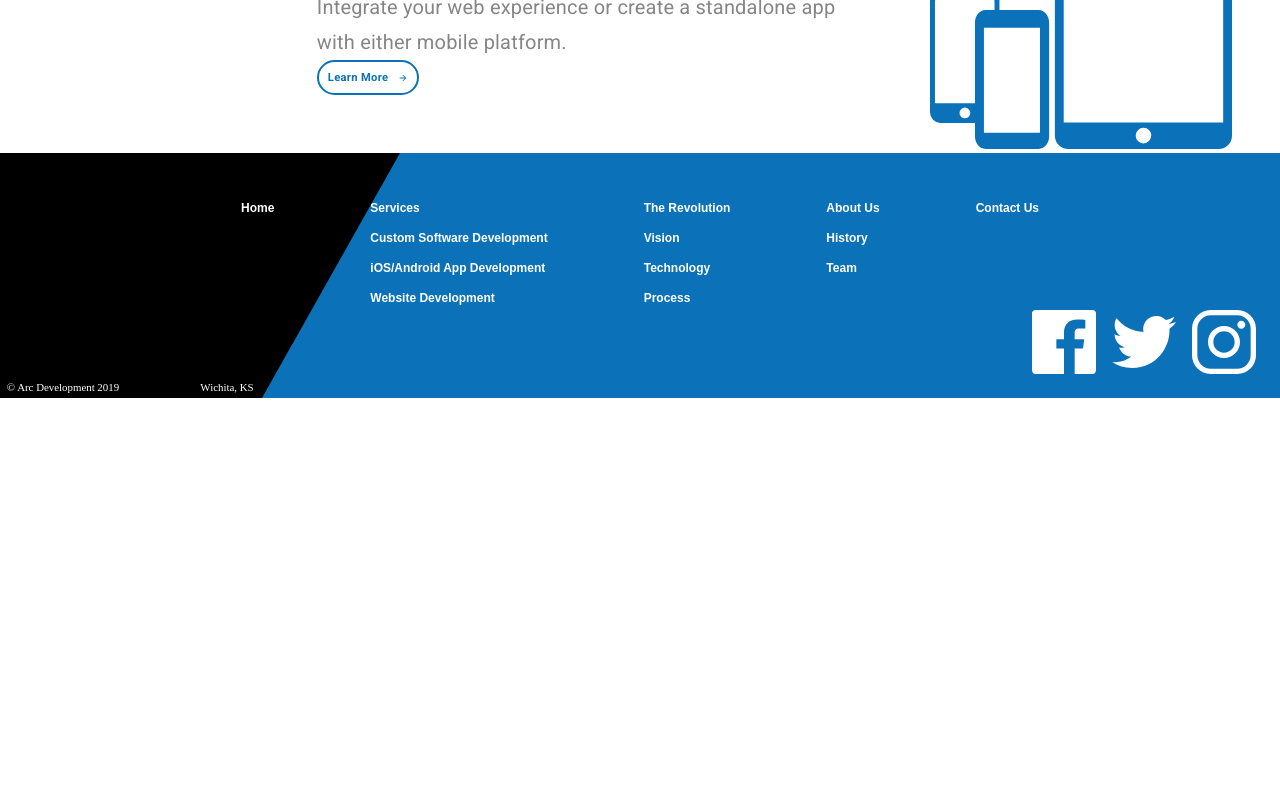
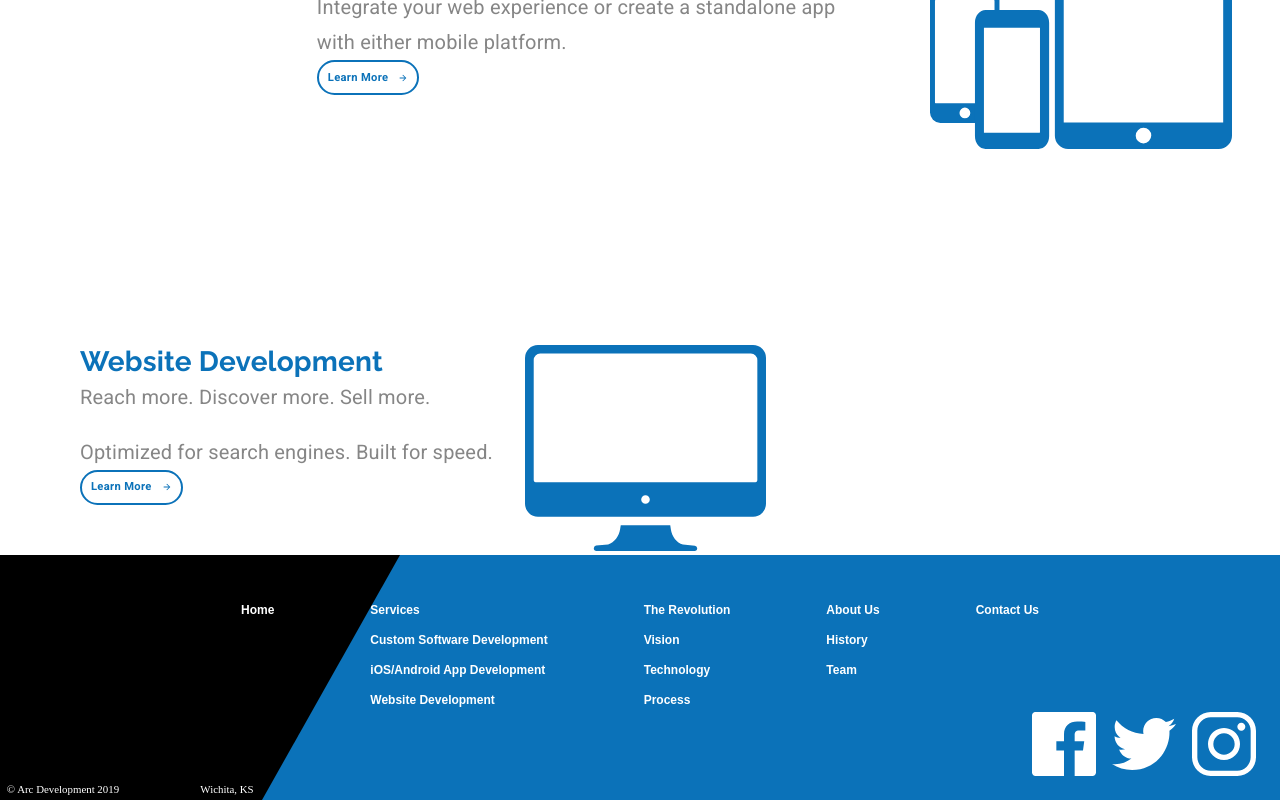
Before and after one commit to EmmieA/arcdevelopment, a React (Create React App) app: page / in a window 1280 px wide. Shown: the part 1297-2097 px from the top of the page. Before the commit the page ends 1695 px from the top, so only its background shows below. Built offline with nearby package versions, Linux system fonts and the light colour scheme.

Commit message:
Added the website dev block

```diff
--- a/src/components/LandingPage.js
+++ b/src/components/LandingPage.js
@@ -9,6 +9,7 @@ import useMediaQuery from '@material-ui/core/useMediaQuery';
 import animationData from '../animations/landinganimation/data';
 import customSoftwareIcon from '../assets/Custom Software Icon.svg';
 import mobileAppsIcon from '../assets/mobileIcon.svg';
+import websitesIcon from '../assets/websiteIcon.svg';
 
 import ButtonArrow from './ui/Resources/ButtonArrow';
 
@@ -32,7 +33,7 @@ const useStyles = makeStyles((theme) => ({
       marginLeft: 0,
     },
   },
-  customSoftwareContainer: {
+  servicesContainer: {
     marginTop: '12em',
     [theme.breakpoints.down('sm')]: {
       marginTop: '4em',
@@ -150,7 +151,7 @@ const LandingPage = () => {
           container
           direction="row"
           justify={viewportIsSmallOrBelow ? 'center' : undefined}
-          className={classes.customSoftwareContainer}
+          className={classes.servicesContainer}
         >
           <Grid
             item
@@ -184,7 +185,7 @@ const LandingPage = () => {
           container
           direction="row"
           justify={viewportIsSmallOrBelow ? 'center' : 'flex-end'}
-          className={classes.customSoftwareContainer}
+          className={classes.servicesContainer}
         >
           <Grid
             item
@@ -210,6 +211,37 @@ const LandingPage = () => {
           </Grid>
         </Grid>
       </Grid>
+
+      {/* ----- WEBSITE DEV BLOCK ----- */}
+      <Grid item>
+        <Grid
+          container
+          direction="row"
+          justify={viewportIsSmallOrBelow ? 'center' : undefined}
+          className={classes.servicesContainer}
+        >
+          <Grid
+            item
+            style={{
+              marginLeft: viewportIsSmallOrBelow ? '1em' : '5em',
+              textAlign: viewportIsSmallOrBelow ? 'center' : undefined,
+            }}
+          >
+            <Typography variant="h4">Website Development</Typography>
+            <Typography variant="subtitle1" className={classes.subTitle}>
+              Reach more. Discover more. Sell more.
+            </Typography>
+            <Typography variant="subtitle1">Optimized for search engines. Built for speed.</Typography>
+            <Button variant="outlined" size="small" className={classes.learnButtonSecondary}>
+              <span style={{ marginRight: 10 }}>Learn More</span>
+              <ButtonArrow width={10} height={10} fill={theme.palette.common.blue}></ButtonArrow>
+            </Button>
+          </Grid>
+          <Grid item>
+            <img className={classes.softwareIcon} alt="website icon" src={websitesIcon} />
+          </Grid>
+        </Grid>
+      </Grid>
     </Grid>
   );
 };
```
